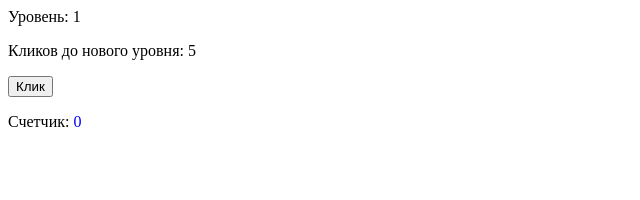
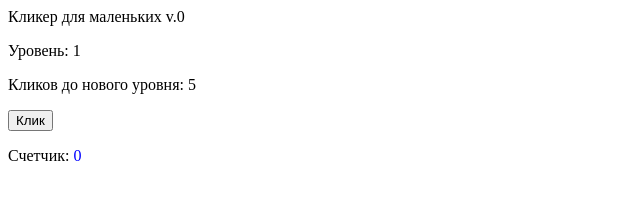
Before and after one commit to IdeczI/clicker.io, a plain HTML site: page index.html in a window 1280 px wide. Shown: the whole page, without its empty margins (0-640 px from the left). Drawn offline with Linux system fonts and the light colour scheme.

Commit message:
name_Add

```diff
--- a/index.html
+++ b/index.html
@@ -4,6 +4,7 @@
   </head>
   <body>
     <div>
+      <p>Кликер для маленьких v.0</p>
       <p>Уровень: <span class="xp"></span></p>
       <p>Кликов до нового уровня: <span class="finish"></span></p>
     </div>
```
